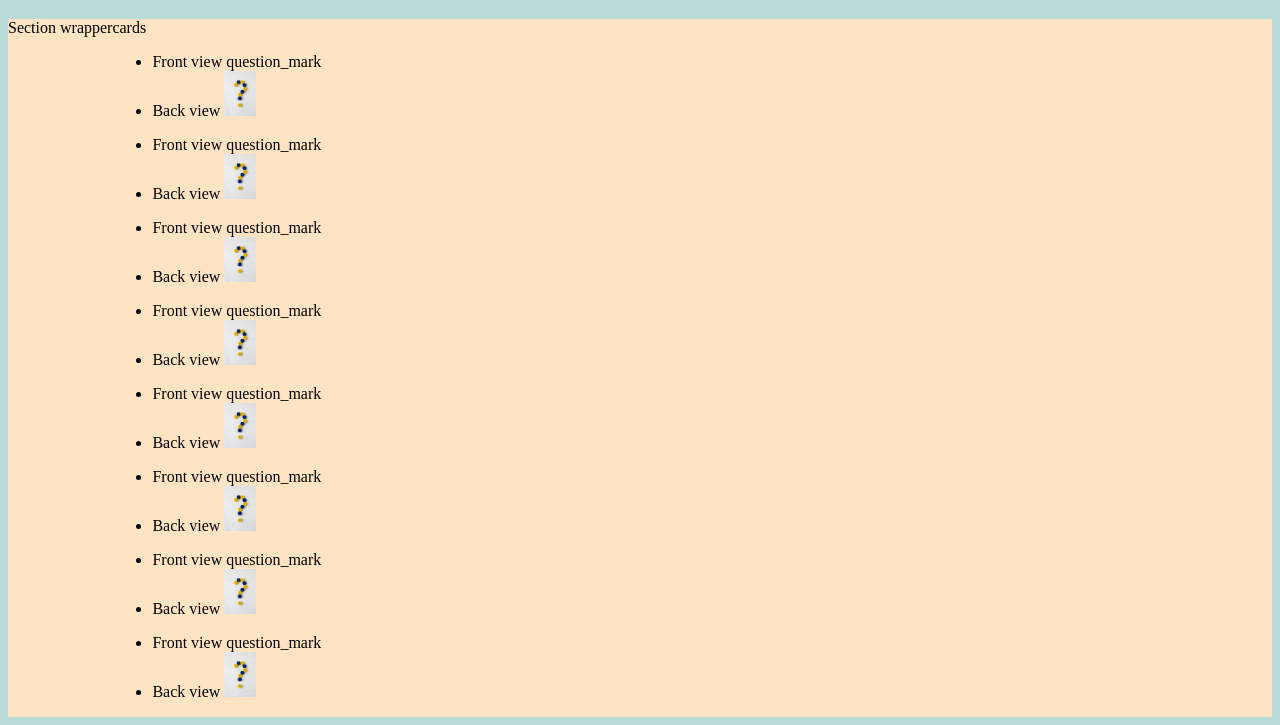
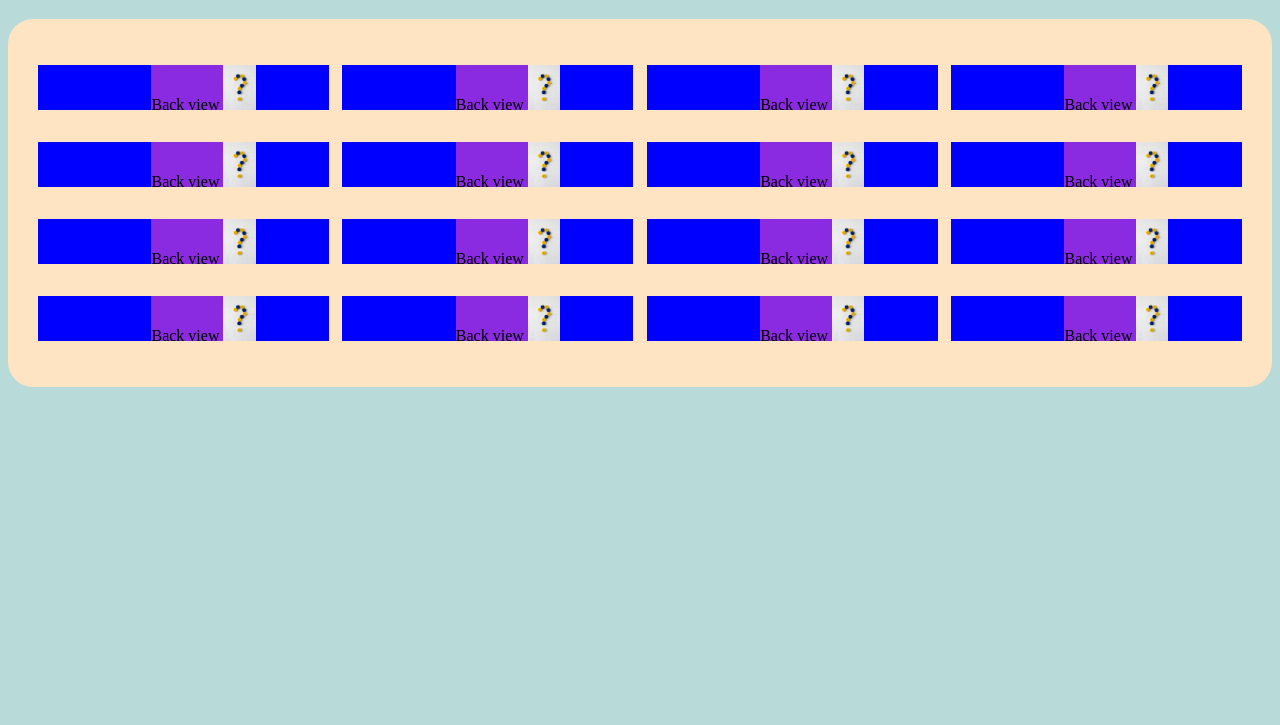
Before and after one commit to OsteroyergoyJA/Hjemmeprosjekt, a website: page page2.html in a window 1280 px wide. Shown: the part 87-812 px from the top of the page. Drawn offline with Linux system fonts and the light colour scheme.

Commit message:
Flexbox justering

```diff
--- a/page2.html
+++ b/page2.html
@@ -11,19 +11,20 @@
     <nav>
       Navbar<a href="/">Home</a>
     </nav>
-    <main class="flex-box">
+    <main>
       <h1>Memory game page</h1>
-     <section class="wrapper">Section wrapper
-      <article class="cards">cards
+      <section class="flex-box">
+     <section class="wrapper">
+      <article class="cards">
         <ul class="card">
           <li class="front-view">
             Front view
             <span class="icon">question_mark
 
             </span>
+          </li>
             <li class="back-view">Back view
               <img src="Pictures/jessica-pamp-questionmark.jpg" alt="card-image">
-            </li>
           </li>
         </ul>
 
@@ -33,9 +34,9 @@
             <span class="icon">question_mark
 
             </span>
+          </li>
             <li class="back-view">Back view
               <img src="Pictures/jessica-pamp-questionmark.jpg" alt="card-image">
-            </li>
           </li>
         </ul>
 
@@ -45,9 +46,9 @@
             <span class="icon">question_mark
 
             </span>
+          </li>
             <li class="back-view">Back view
               <img src="Pictures/jessica-pamp-questionmark.jpg" alt="card-image">
-            </li>
           </li>
         </ul>
 
@@ -57,9 +58,9 @@
             <span class="icon">question_mark
 
             </span>
+          </li>
             <li class="back-view">Back view
               <img src="Pictures/jessica-pamp-questionmark.jpg" alt="card-image">
-            </li>
           </li>
         </ul>
 
@@ -69,9 +70,9 @@
             <span class="icon">question_mark
 
             </span>
+          </li>
             <li class="back-view">Back view
               <img src="Pictures/jessica-pamp-questionmark.jpg" alt="card-image">
-            </li>
           </li>
         </ul>
 
@@ -81,9 +82,9 @@
             <span class="icon">question_mark
 
             </span>
+          </li>
             <li class="back-view">Back view
               <img src="Pictures/jessica-pamp-questionmark.jpg" alt="card-image">
-            </li>
           </li>
         </ul>
 
@@ -93,9 +94,9 @@
             <span class="icon">question_mark
 
             </span>
+          </li>
             <li class="back-view">Back view
               <img src="Pictures/jessica-pamp-questionmark.jpg" alt="card-image">
-            </li>
           </li>
         </ul>
 
@@ -105,19 +106,113 @@
             <span class="icon">question_mark
 
             </span>
+          </li>
             <li class="back-view">Back view
               <img src="Pictures/jessica-pamp-questionmark.jpg" alt="card-image">
-            </li>
+          </li>
+        </ul>
+
+        <ul class="card">
+          <li class="front-view">
+            Front view
+            <span class="icon">question_mark
+
+            </span>
+          </li>
+            <li class="back-view">Back view
+              <img src="Pictures/jessica-pamp-questionmark.jpg" alt="card-image">
+          </li>
+        </ul>
+
+        <ul class="card">
+          <li class="front-view">
+            Front view
+            <span class="icon">question_mark
+
+            </span>
+          </li>
+            <li class="back-view">Back view
+              <img src="Pictures/jessica-pamp-questionmark.jpg" alt="card-image">
+          </li>
+        </ul>
+
+        <ul class="card">
+          <li class="front-view">
+            Front view
+            <span class="icon">question_mark
+
+            </span>
+          </li>
+            <li class="back-view">Back view
+              <img src="Pictures/jessica-pamp-questionmark.jpg" alt="card-image">
+          </li>
+        </ul>
+
+        <ul class="card">
+          <li class="front-view">
+            Front view
+            <span class="icon">question_mark
+
+            </span>
+          </li>
+            <li class="back-view">Back view
+              <img src="Pictures/jessica-pamp-questionmark.jpg" alt="card-image">
+          </li>
+        </ul>
+
+        <ul class="card">
+          <li class="front-view">
+            Front view
+            <span class="icon">question_mark
+
+            </span>
+          </li>
+            <li class="back-view">Back view
+              <img src="Pictures/jessica-pamp-questionmark.jpg" alt="card-image">
+          </li>
+        </ul>
+
+        <ul class="card">
+          <li class="front-view">
+            Front view
+            <span class="icon">question_mark
+
+            </span>
+          </li>
+            <li class="back-view">Back view
+              <img src="Pictures/jessica-pamp-questionmark.jpg" alt="card-image">
+          </li>
+        </ul>
+
+        <ul class="card">
+          <li class="front-view">
+            Front view
+            <span class="icon">question_mark
+
+            </span>
+          </li>
+            <li class="back-view">Back view
+              <img src="Pictures/jessica-pamp-questionmark.jpg" alt="card-image">
+          </li>
+        </ul>
+
+        <ul class="card">
+          <li class="front-view">
+            Front view
+            <span class="icon">question_mark
+
+            </span>
+          </li>
+            <li class="back-view">Back view
+              <img src="Pictures/jessica-pamp-questionmark.jpg" alt="card-image">
           </li>
         </ul>
 
 
 
-
-
-
       </article>
      </section>
+    </section>
     </main>
   </body>
 </html>
--- a/styles.css
+++ b/styles.css
@@ -31,13 +31,49 @@ footer {
   color:beige;
 }
 
+.flex-box {
+  display: flex;
+  align-items: center;
+  justify-content: center;
+}
+
 .wrapper {
-  display: flex;
   background-color: bisque;
+  border-radius: 25px;
+  padding: 30px;
 }
 
 .cards {
+  height: 100%;
+  width: 100%;
+  display: flex;
   flex-wrap: wrap;
+  justify-content: space-between;
+}
+
+.front-view {
+  list-style-type: none;
+  display: flex;
+  align-items: center;
+  justify-content: center;
+  display: none;
+}
+
+.card {
+  cursor: pointer;
+  max-height: 45px;
+background-color: blue;
+display: flex;
+align-items: center;
+justify-content: center;
+height: calc(100% / 4 - 10px);
+width: calc(100% / 4 - 10px);
+}
+
+.back-view {
+  max-height: 45px;
+  background-color: blueviolet;
+  list-style-type: none;
 }
 
 img {
```
